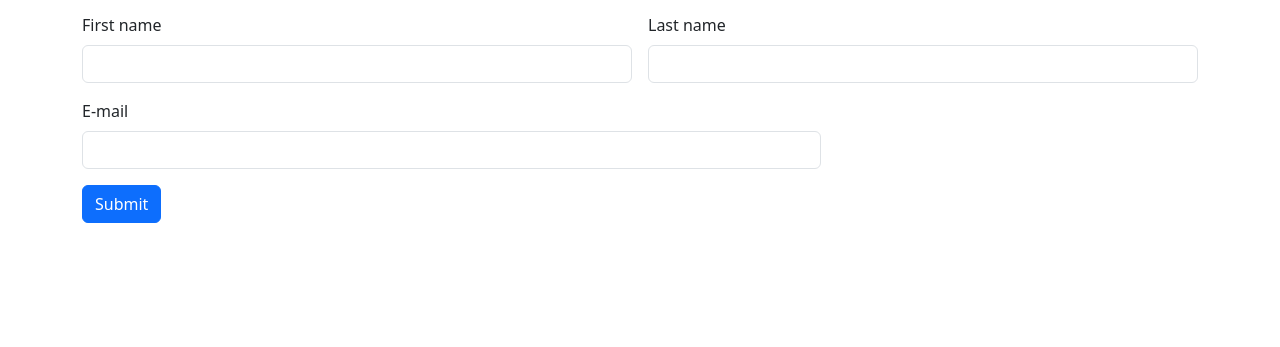
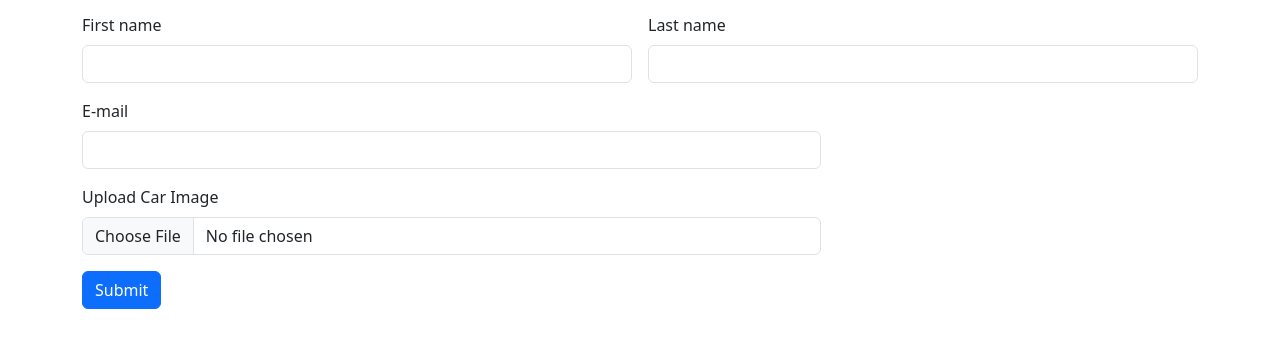
Before and after one commit to AnkonRezwan/form, a plain HTML site: page index.html in a window 1280 px wide. Shown: the part 131-478 px from the top of the page. Drawn offline with nearby package versions, Linux system fonts and the light colour scheme.

Commit message:
Update index.html

```diff
--- a/index.html
+++ b/index.html
@@ -24,6 +24,10 @@
           <label for="emailInfo" class="form-label">E-mail</label>
           <input type="email" class="form-control" id="emailInfo" required>
         </div>
+        <div class="col-md-8">
+          <label for="carImage" class="form-label">Upload Car Image</label>
+          <input type="file" class="form-control" id="carImage" accept="image/*">
+        </div>
         <div class="col-md-12">
             <button type="submit " class="btn btn-primary">Submit</button>
         </div>
```
